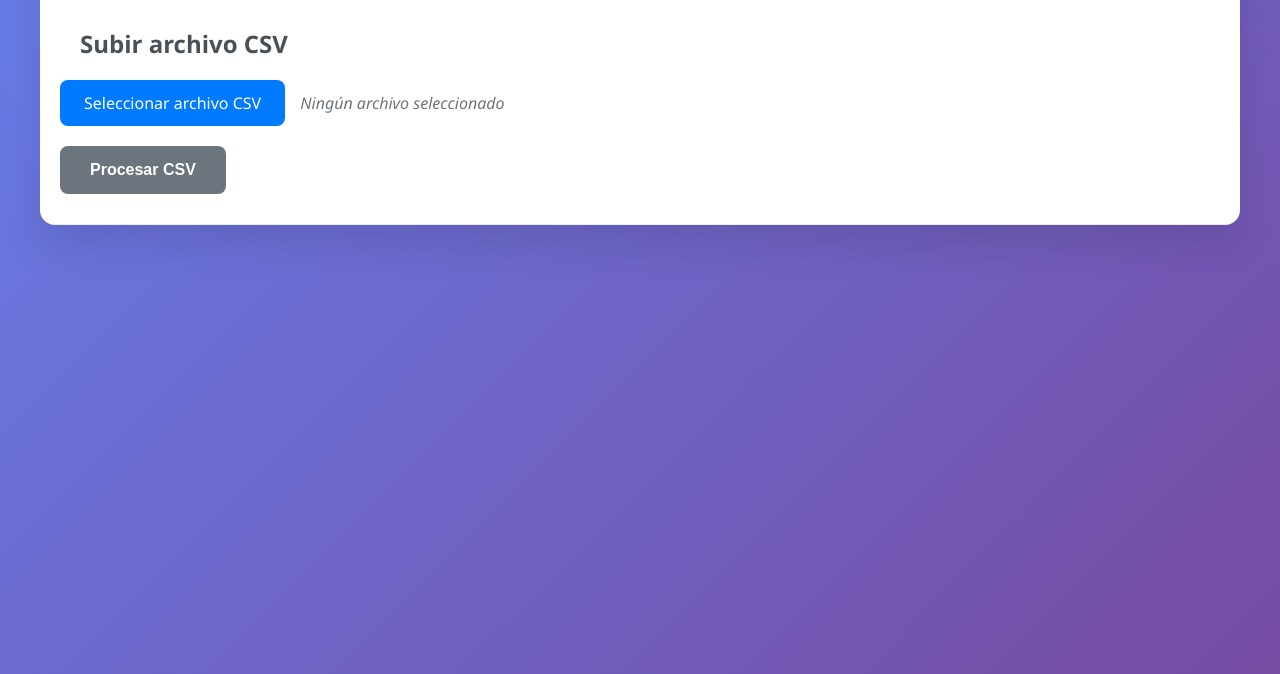
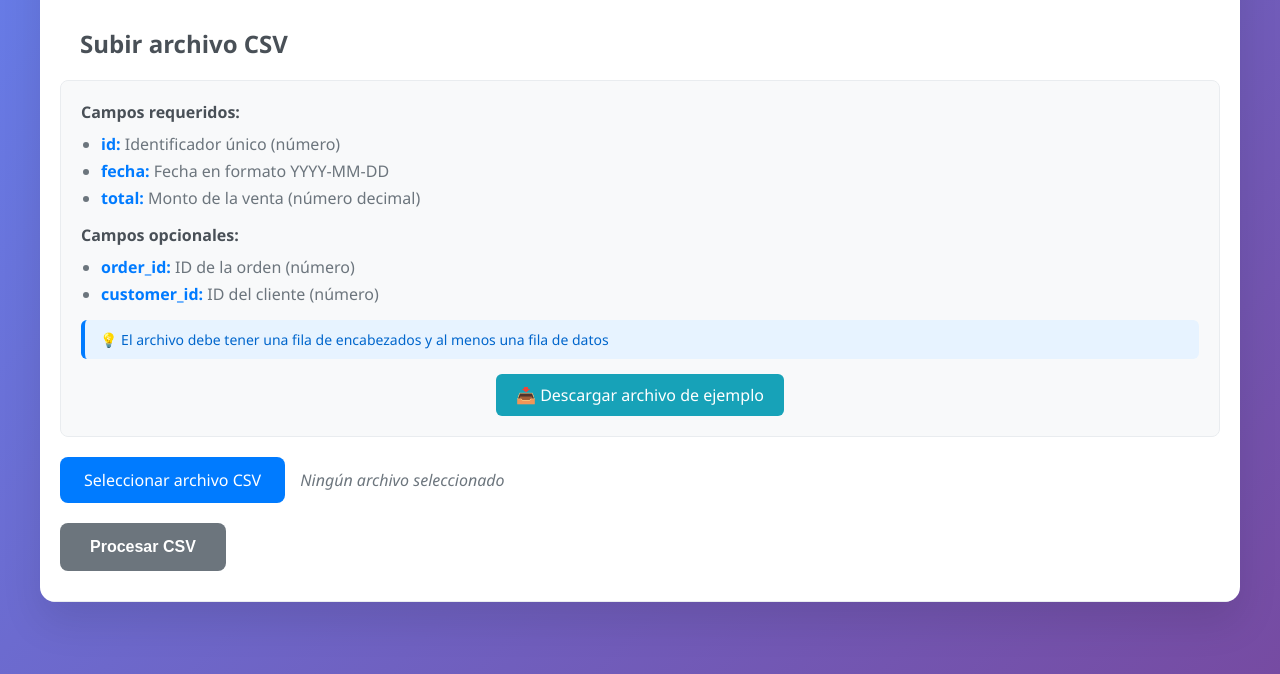
Before and after one commit to alucart2005/Generaci-n-y-Procesamiento-de-CSV-de-Ventas, a website: page index.html in a window 1280 px wide. Shown: the part 126-800 px from the top of the page. Drawn offline with Linux system fonts and the light colour scheme.

Commit message:
Mejorar interfaz web: agregar información de campos requeridos y enlace a archivo de ejemplo

```diff
--- a/index.html
+++ b/index.html
@@ -12,6 +12,25 @@
 
         <div class="upload-section">
             <h2>Subir archivo CSV</h2>
+            <div class="file-info">
+                <h3>Campos requeridos:</h3>
+                <ul>
+                    <li><strong>id:</strong> Identificador único (número)</li>
+                    <li><strong>fecha:</strong> Fecha en formato YYYY-MM-DD</li>
+                    <li><strong>total:</strong> Monto de la venta (número decimal)</li>
+                </ul>
+                <h3>Campos opcionales:</h3>
+                <ul>
+                    <li><strong>order_id:</strong> ID de la orden (número)</li>
+                    <li><strong>customer_id:</strong> ID del cliente (número)</li>
+                </ul>
+                <p class="info-note">💡 El archivo debe tener una fila de encabezados y al menos una fila de datos</p>
+                <div class="example-link">
+                    <a href="data/ejemplo_ventas.csv" download="ejemplo_ventas.csv" class="example-btn">
+                        📥 Descargar archivo de ejemplo
+                    </a>
+                </div>
+            </div>
             <div class="file-input-container">
                 <input type="file" id="csvFile" accept=".csv" class="file-input">
                 <label for="csvFile" class="file-label">Seleccionar archivo CSV</label>
--- a/styles.css
+++ b/styles.css
@@ -37,6 +37,69 @@ h2 {
 .upload-section {
     padding: 30px 20px;
     border-bottom: 1px solid #e9ecef;
+}
+
+.file-info {
+    background: #f8f9fa;
+    border-radius: 8px;
+    padding: 20px;
+    margin-bottom: 20px;
+    border: 1px solid #e9ecef;
+}
+
+.file-info h3 {
+    color: #495057;
+    margin-bottom: 10px;
+    font-size: 16px;
+    font-weight: 600;
+}
+
+.file-info ul {
+    margin: 0 0 15px 0;
+    padding-left: 20px;
+}
+
+.file-info li {
+    margin-bottom: 5px;
+    color: #6c757d;
+}
+
+.file-info li strong {
+    color: #007bff;
+}
+
+.info-note {
+    background: #e7f3ff;
+    color: #0066cc;
+    padding: 10px 15px;
+    border-radius: 6px;
+    border-left: 4px solid #007bff;
+    font-size: 14px;
+    margin: 0;
+}
+
+.example-link {
+    margin-top: 15px;
+    text-align: center;
+}
+
+.example-btn {
+    display: inline-block;
+    background: #17a2b8;
+    color: white;
+    text-decoration: none;
+    padding: 10px 20px;
+    border-radius: 6px;
+    font-weight: 500;
+    transition: background-color 0.3s;
+    border: none;
+    cursor: pointer;
+}
+
+.example-btn:hover {
+    background: #138496;
+    color: white;
+    text-decoration: none;
 }
 
 .file-input-container {
```
